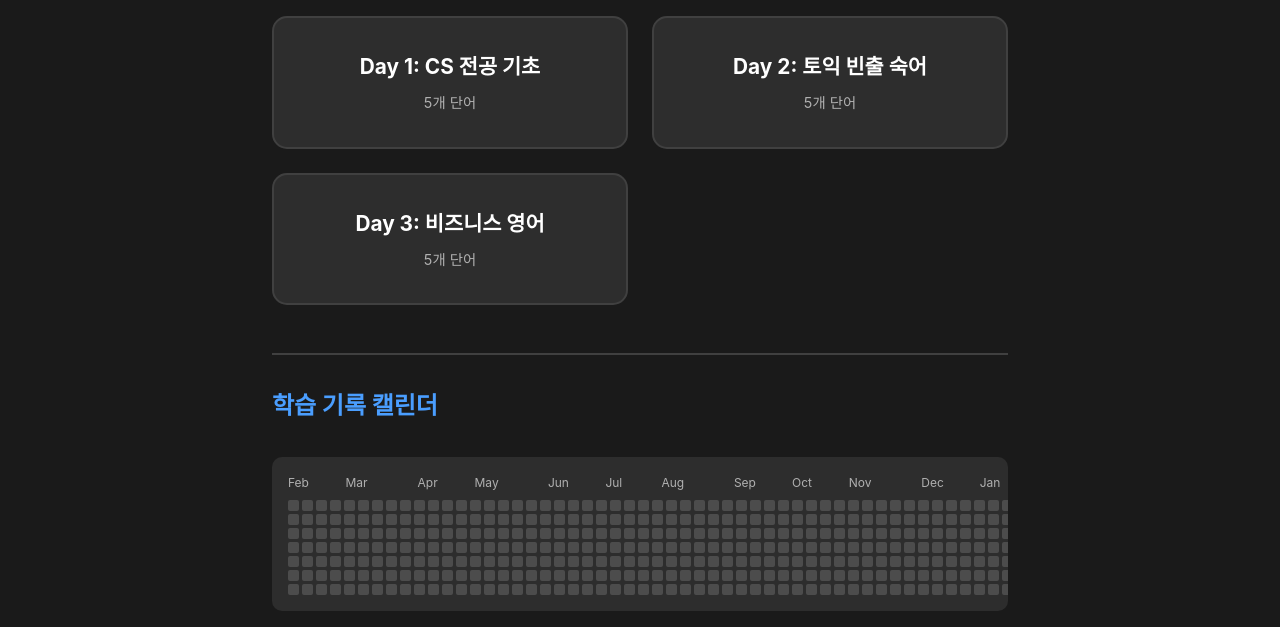
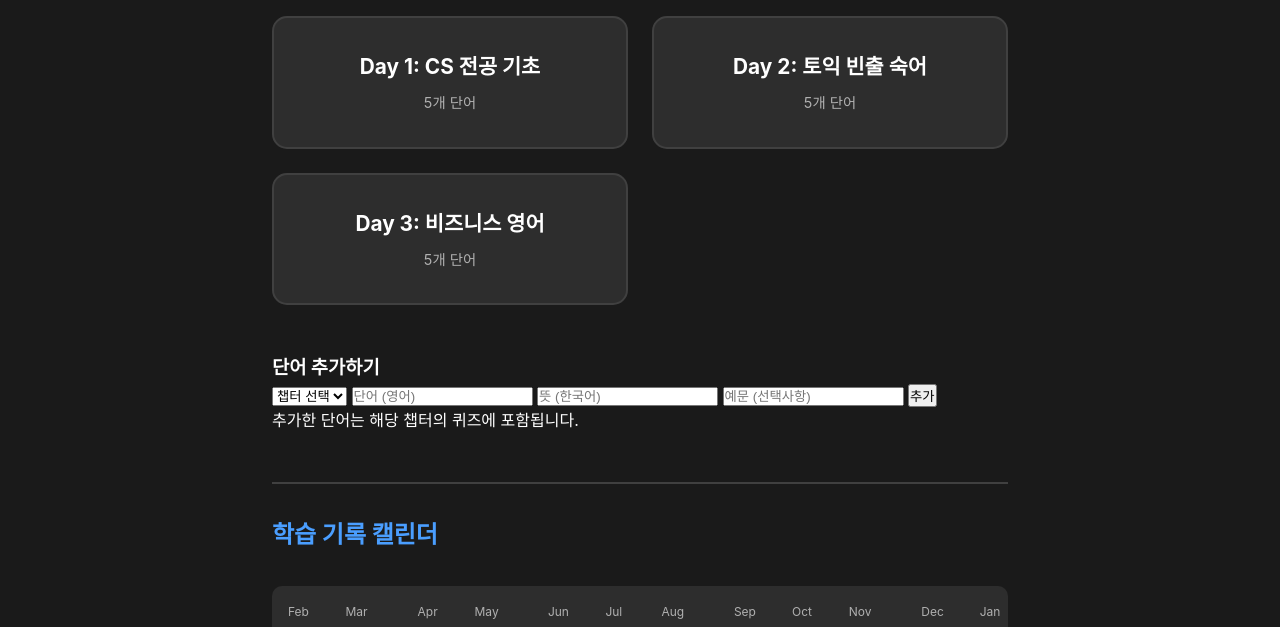
Before and after one commit to rooney33/my-website, a plain HTML site: page index.html in a window 1280 px wide. Shown: the part 171-798 px from the top of the page. Drawn offline with Linux system fonts and the light colour scheme.

Commit message:
Implement add word section in index.html
Added a section for adding new words with input fields for word, meaning, and example.

```diff
--- a/index.html
+++ b/index.html
@@ -45,6 +45,21 @@
           <h2 class="section-title">학습할 챕터를 선택하세요</h2>
           <div class="lecture-grid" id="lecture-grid">
             <!-- Lectures will be dynamically generated -->
+          </div>
+
+          <!-- Add Word Section -->
+          <div class="add-word-section">
+            <h3 class="add-word-title">단어 추가하기</h3>
+            <div class="add-word-form">
+              <select id="add-word-lecture" class="add-word-select">
+                <option value="">챕터 선택</option>
+              </select>
+              <input type="text" id="add-word-input" class="add-word-input" placeholder="단어 (영어)">
+              <input type="text" id="add-word-meaning" class="add-word-input" placeholder="뜻 (한국어)">
+              <input type="text" id="add-word-example" class="add-word-input" placeholder="예문 (선택사항)">
+              <button class="add-word-btn" id="add-word-btn">추가</button>
+            </div>
+            <p class="add-word-info">추가한 단어는 해당 챕터의 퀴즈에 포함됩니다.</p>
           </div>
 
           <!-- Recent Study Records - Calendar View -->
@@ -186,6 +201,9 @@
             <span class="stat-label">복습할 단어</span>
           </div>
         </div>
+        <div class="review-actions">
+          <button class="review-quiz-btn" id="review-quiz-btn">틀린 단어 퀴즈 시작 (10개)</button>
+        </div>
         <div class="review-words-container" id="review-words-container">
           <!-- Review words will be dynamically generated -->
         </div>
```
